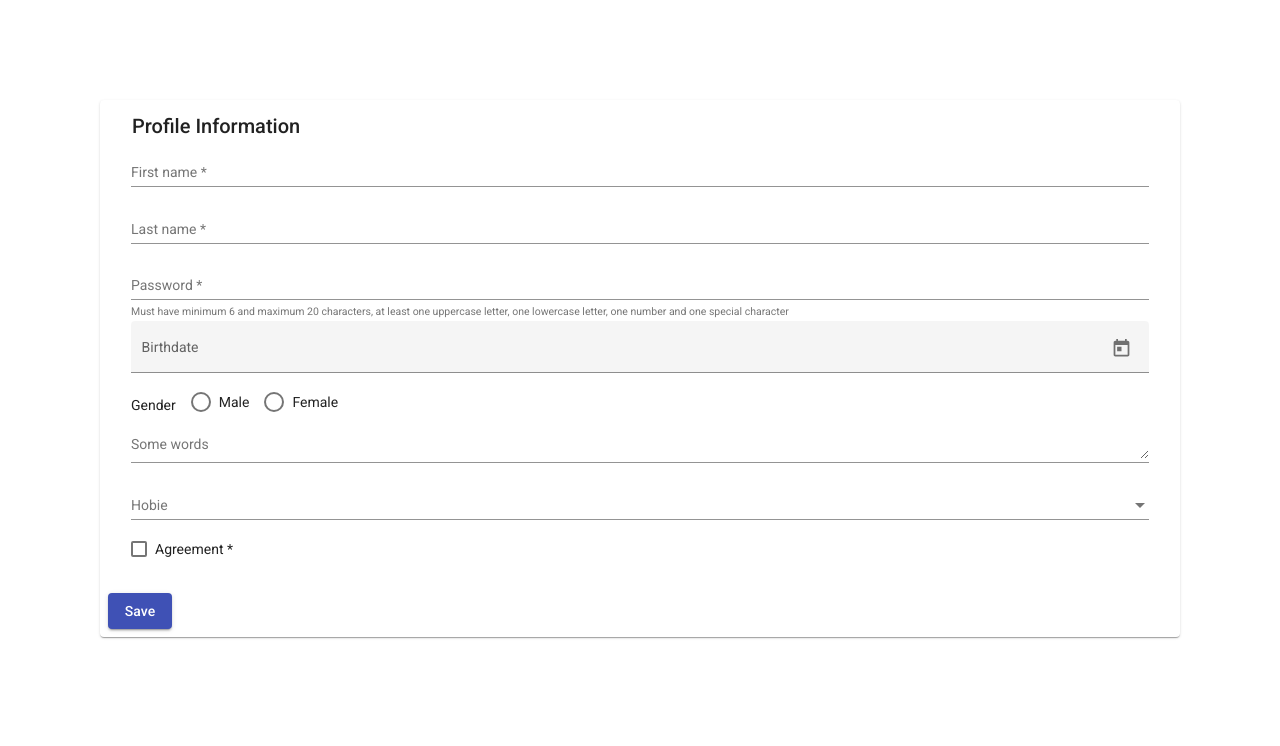
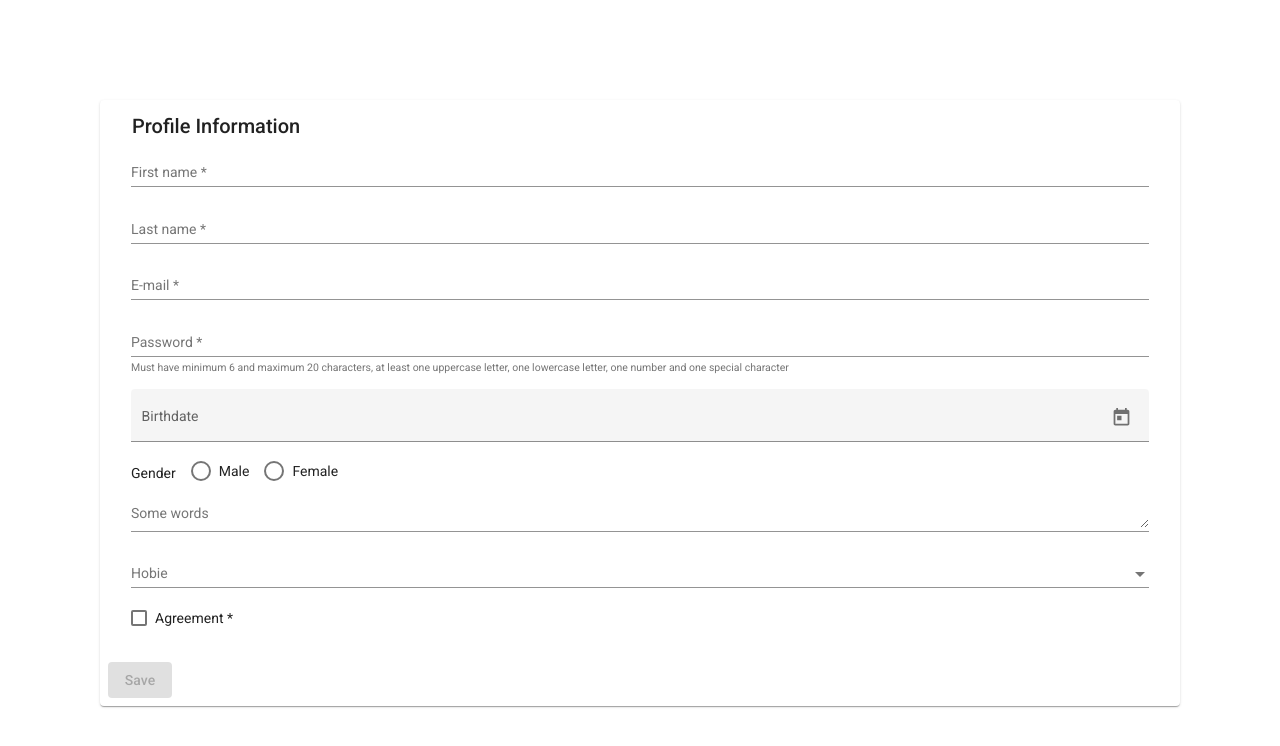
Before and after one commit to DmitriyAionys/qatesters, an Angular app: page / in a window 1280 px wide. Shown: the top 746 px of the page. Built offline with nearby package versions, Linux system fonts and the light colour scheme.

Commit message:
disabled save button & added correct regex for last/first names

```diff
--- a/src/app/form/test-form.component.html
+++ b/src/app/form/test-form.component.html
@@ -6,23 +6,31 @@
     <mat-card-content>
       <div class="col-md-12">
         <mat-form-field class="full-width">
-          <input formControlName="firstName" matInput placeholder="First name">
+          <input formControlName="firstName" matInput required placeholder="First name">
           <mat-error *ngIf="firstName!.invalid && firstName!.touched">
-            Please enter your name
+            Please enter your real name
           </mat-error>
         </mat-form-field>
       </div>
       <div class="col-md-12">
         <mat-form-field class="full-width">
-          <input formControlName="lastName" matInput placeholder="Last name">
+          <input formControlName="lastName" matInput required placeholder="Last name">
           <mat-error *ngIf="lastName!.invalid && lastName!.touched">
-            Please enter your surname
+            Please enter your real surname
           </mat-error>
         </mat-form-field>
       </div>
       <div class="col-md-12">
         <mat-form-field class="full-width">
-          <input formControlName="password" matInput placeholder="Password">
+          <input formControlName="email" matInput required placeholder="E-mail">
+          <mat-error *ngIf="email!.invalid && email!.touched">
+            Please enter correct email
+          </mat-error>
+        </mat-form-field>
+      </div>
+      <div class="col-md-12">
+        <mat-form-field class="full-width">
+          <input formControlName="password" matInput required placeholder="Password">
           <mat-hint>
             Must have minimum 6 and maximum 20 characters, at least one uppercase letter, one lowercase letter, one number and one special character
           </mat-hint>
@@ -70,7 +78,7 @@
       </div>
     </mat-card-content>
     <mat-card-actions>
-      <button (click)="onSubmit()" mat-raised-button color="primary">Save</button>
+      <button (click)="onSubmit()" [disabled]="profileForm!.invalid" mat-raised-button color="accent">Save</button>
     </mat-card-actions>
   </mat-card>
 </form>
--- a/src/app/form/test-form.component.ts
+++ b/src/app/form/test-form.component.ts
@@ -13,11 +13,15 @@ export class FormComponent implements OnInit {
   profileForm = this.formBuilder.group({
     firstName: ['', [
       Validators.required,
-      Validators.pattern("[A-Za-z]{2,20}")
+      Validators.pattern("^[A-Z][a-z]*(([,.] |[ '-])[A-Za-z][a-z]*)*(\.?)$")
     ]],
     lastName: ['', [
       Validators.required,
-      Validators.pattern("[A-Za-z]{2,20}")
+      Validators.pattern("^[A-Z][a-z]*(([,.] |[ '-])[A-Za-z][a-z]*)*(\.?)$")
+    ]],
+    email:['',[
+      Validators.required,
+      Validators.email
     ]],
     password: ['', [
       Validators.required,
@@ -56,6 +60,10 @@ export class FormComponent implements OnInit {
     return this.profileForm.get("lastName");
   }
 
+  get email() {
+    return this.profileForm.get("email");
+  }
+
   get password() {
     return this.profileForm.get("password");
   }
--- a/src/styles.scss
+++ b/src/styles.scss
@@ -32,7 +32,7 @@ p {
 }
 
 .top-padding {
-  padding-top: 3px;
+  padding-top: 15px;
 }
 
 .margin-left mat-radio-button:not(:first-child) {
```
